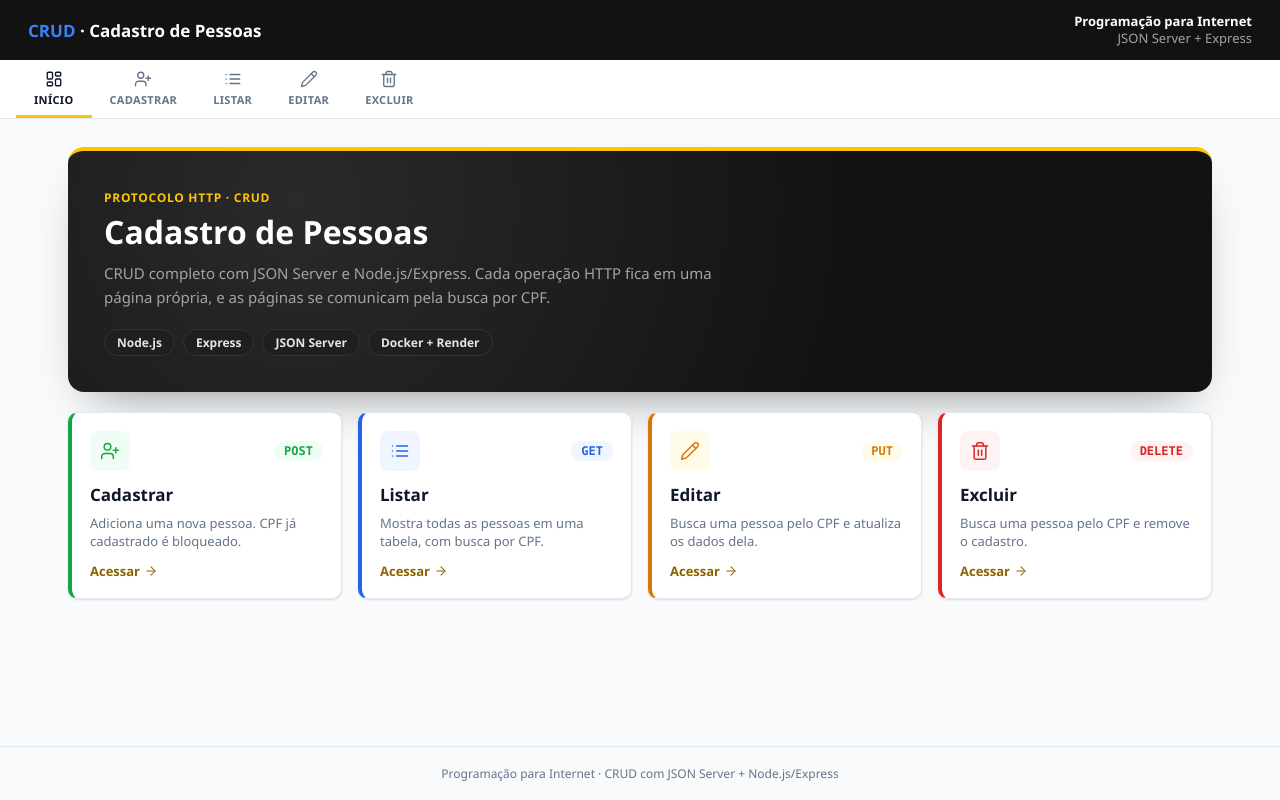
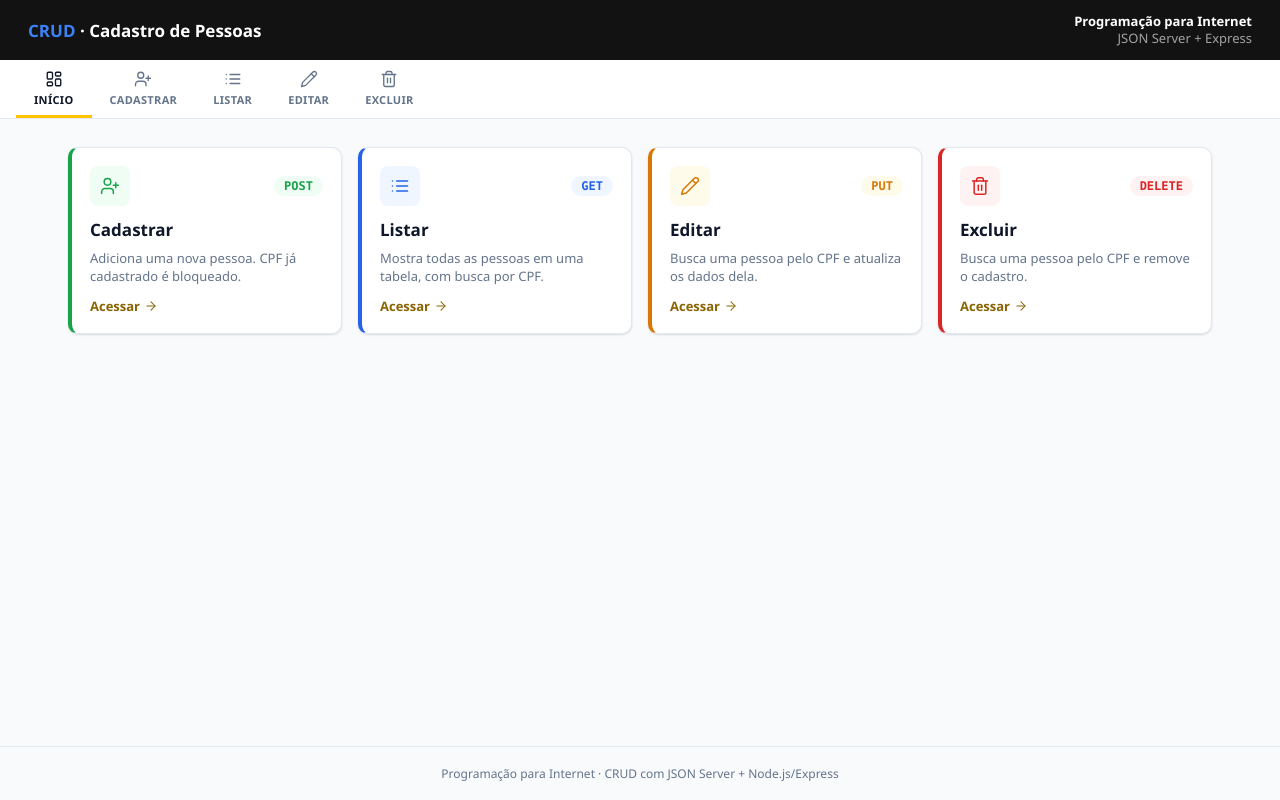
Before and after one commit to Rachid0607/buscar-cpf, a website: page public/index.html in a window 1280 px wide. Drawn offline with Linux system fonts and the light colour scheme.

Commit message:
Remove banner da pagina inicial

```diff
--- a/public/index.html
+++ b/public/index.html
@@ -40,21 +40,6 @@
     </nav>
 
     <main class="content">
-        <section class="hero">
-            <span class="hero-tag">Protocolo HTTP · CRUD</span>
-            <h1>Cadastro de Pessoas</h1>
-            <p>
-                CRUD completo com JSON Server e Node.js/Express. Cada operação HTTP fica em
-                uma página própria, e as páginas se comunicam pela busca por CPF.
-            </p>
-            <div class="tecnologias">
-                <span>Node.js</span>
-                <span>Express</span>
-                <span>JSON Server</span>
-                <span>Docker + Render</span>
-            </div>
-        </section>
-
         <div class="op-grid">
             <a href="/post/" class="op-card op-post">
                 <div class="op-card-topo">
--- a/public/style.css
+++ b/public/style.css
@@ -731,56 +731,6 @@ select:user-invalid:focus {
 
 
 /* ---------- Página inicial ---------- */
-/* Faixa escura no estilo da tela de login do SGEA */
-.hero {
-    margin-bottom: 20px;
-    padding: 36px;
-    color: #ffffff;
-    background: radial-gradient(circle at 20% 20%, #2a2a2a, var(--black-900) 60%);
-    border-top: 4px solid var(--yellow-500);
-    border-radius: 16px;
-    box-shadow: 0 24px 48px -24px rgba(0, 0, 0, 0.45);
-}
-
-.hero-tag {
-    font-size: 12px;
-    font-weight: 700;
-    text-transform: uppercase;
-    letter-spacing: 0.06em;
-    color: var(--yellow-500);
-}
-
-.hero h1 {
-    margin: 8px 0 10px;
-    font-size: 32px;
-    line-height: 1.15;
-}
-
-.hero p {
-    max-width: 620px;
-    margin: 0;
-    font-size: 15px;
-    line-height: 1.6;
-    color: #a3a3a3;
-}
-
-.tecnologias {
-    display: flex;
-    flex-wrap: wrap;
-    gap: 8px;
-    margin-top: 20px;
-}
-
-.tecnologias span {
-    padding: 4px 12px;
-    font-size: 12px;
-    font-weight: 600;
-    color: #e5e5e5;
-    background: var(--black-800);
-    border: 1px solid #333333;
-    border-radius: 999px;
-}
-
 /* Cards das operações (estilo stat-card do SGEA) */
 .op-grid {
     display: grid;
@@ -941,12 +891,4 @@ select:user-invalid:focus {
     .acoes .btn {
         flex: 1;
     }
-
-    .hero {
-        padding: 24px 20px;
-    }
-
-    .hero h1 {
-        font-size: 24px;
-    }
 }
```
